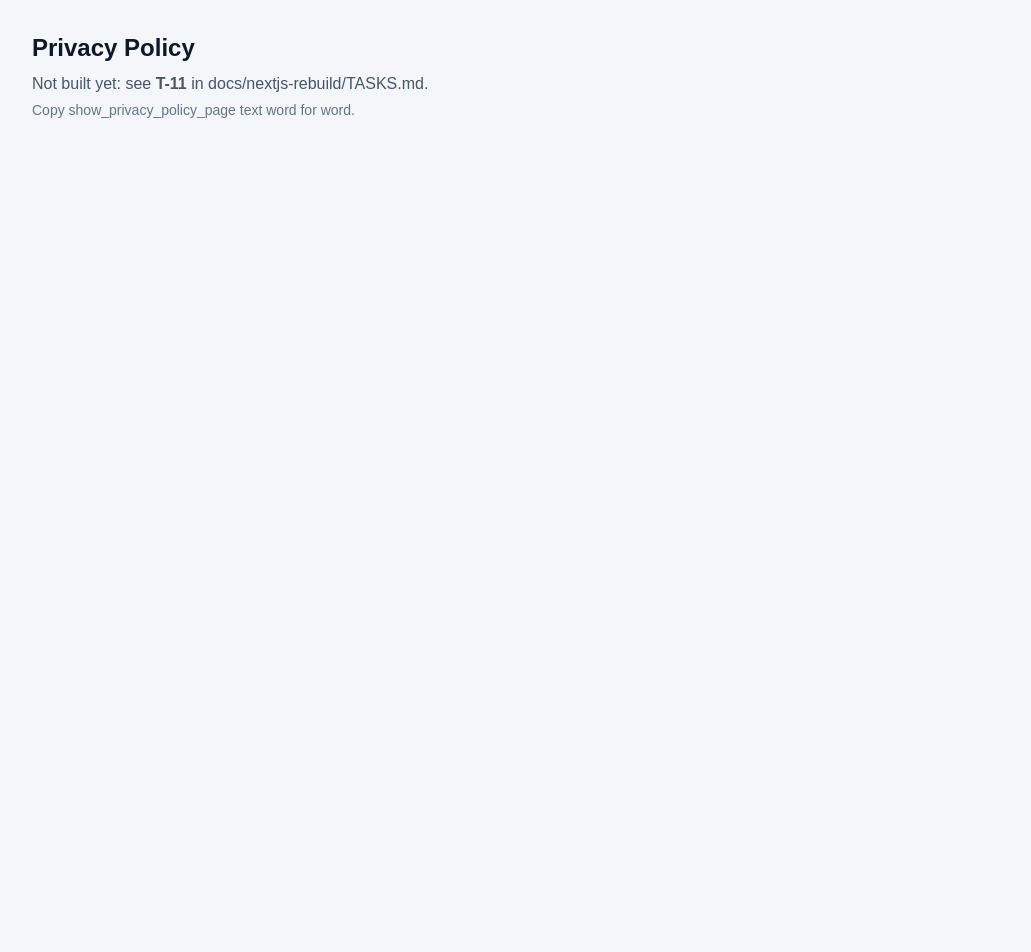
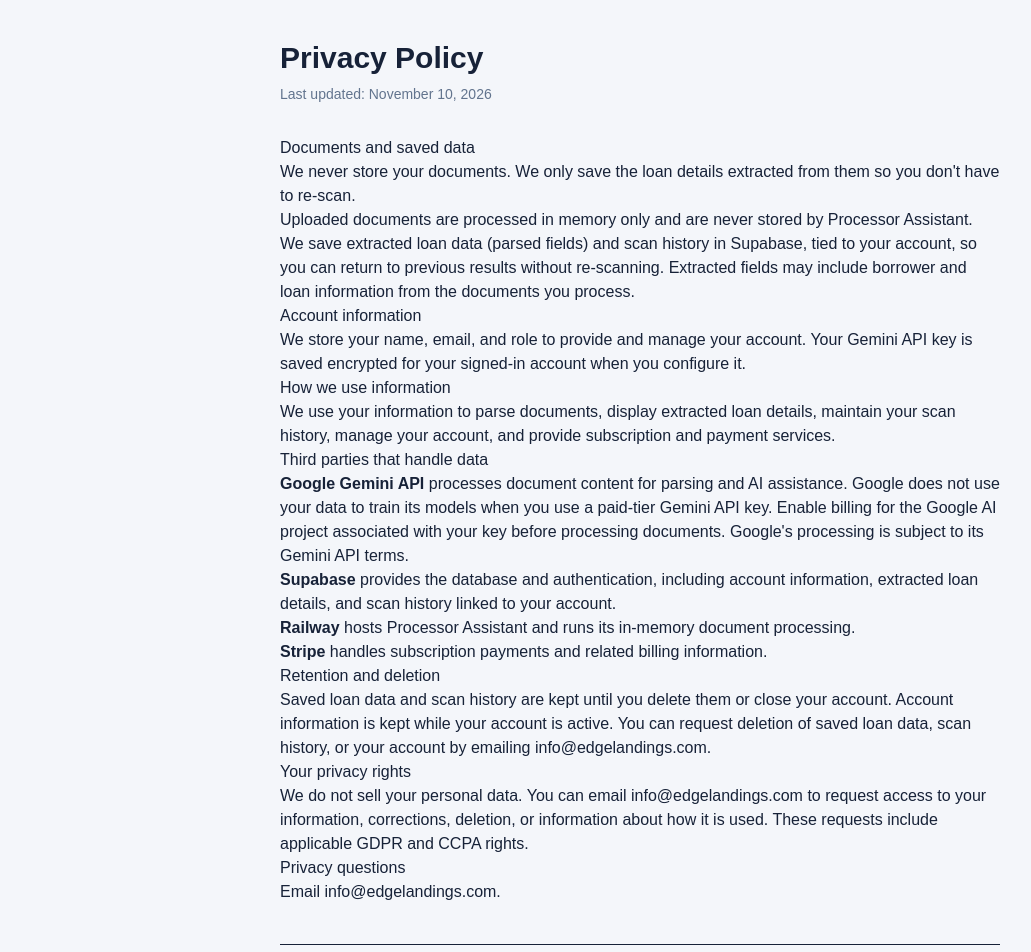
Before and after one commit to 145brice/Processor-Assistant, a Next.js app in the folder web/: page /privacy in a window 1280 px wide. Shown: the top 952 px of the page, without its empty margins (0-1031 px from the left). Before the commit the page ends 800 px from the top, so only its background shows below. Built offline with nearby package versions, Linux system fonts and the light colour scheme.

Commit message:
Add privacy and terms pages

```diff
--- a/web/src/app/privacy/page.tsx
+++ b/web/src/app/privacy/page.tsx
@@ -1,5 +1,31 @@
-import Placeholder from "@/components/Placeholder";
+import Link from "next/link";
 
 export default function Page() {
-  return <Placeholder title="Privacy Policy" task="T-11" notes="Copy show_privacy_policy_page text word for word." />;
+  return <main className="mx-auto max-w-3xl px-6 py-10">
+    <h1 className="text-3xl font-bold">Privacy Policy</h1>
+    <p className="mt-2 text-sm text-slate-500">Last updated: November 10, 2026</p>
+    <article className="prose prose-slate mt-8 max-w-none">
+      <h3>Documents and saved data</h3>
+      <p>We never store your documents. We only save the loan details extracted from them so you don&apos;t have to re-scan.</p>
+      <p>Uploaded documents are processed in memory only and are never stored by Processor Assistant. We save extracted loan data (parsed fields) and scan history in Supabase, tied to your account, so you can return to previous results without re-scanning. Extracted fields may include borrower and loan information from the documents you process.</p>
+      <h3>Account information</h3>
+      <p>We store your name, email, and role to provide and manage your account. Your Gemini API key is saved encrypted for your signed-in account when you configure it.</p>
+      <h3>How we use information</h3>
+      <p>We use your information to parse documents, display extracted loan details, maintain your scan history, manage your account, and provide subscription and payment services.</p>
+      <h3>Third parties that handle data</h3>
+      <ul>
+        <li><strong>Google Gemini API</strong> processes document content for parsing and AI assistance. Google does not use your data to train its models when you use a paid-tier Gemini API key. Enable billing for the Google AI project associated with your key before processing documents. Google&apos;s processing is subject to its <a href="https://ai.google.dev/gemini-api/terms">Gemini API terms</a>.</li>
+        <li><strong>Supabase</strong> provides the database and authentication, including account information, extracted loan details, and scan history linked to your account.</li>
+        <li><strong>Railway</strong> hosts Processor Assistant and runs its in-memory document processing.</li>
+        <li><strong>Stripe</strong> handles subscription payments and related billing information.</li>
+      </ul>
+      <h3>Retention and deletion</h3>
+      <p>Saved loan data and scan history are kept until you delete them or close your account. Account information is kept while your account is active. You can request deletion of saved loan data, scan history, or your account by emailing info@edgelandings.com.</p>
+      <h3>Your privacy rights</h3>
+      <p>We do not sell your personal data. You can email info@edgelandings.com to request access to your information, corrections, deletion, or information about how it is used. These requests include applicable GDPR and CCPA rights.</p>
+      <h3>Privacy questions</h3>
+      <p>Email info@edgelandings.com.</p>
+    </article>
+    <footer className="mt-10 border-t pt-4 text-center text-sm"><Link href="/privacy" className="text-blue-600">Privacy Policy</Link> <span className="mx-2">|</span> <Link href="/terms" className="text-blue-600">Terms of Service</Link></footer>
+  </main>;
 }
--- a/web/src/app/terms/page.tsx
+++ b/web/src/app/terms/page.tsx
@@ -1,5 +1,20 @@
-import Placeholder from "@/components/Placeholder";
+import Link from "next/link";
 
 export default function Page() {
-  return <Placeholder title="Terms of Service" task="T-11" notes="Copy show_terms_page text word for word." />;
+  return <main className="mx-auto max-w-3xl px-6 py-10">
+    <h1 className="text-3xl font-bold">Terms of Service</h1>
+    <p className="mt-2 text-sm text-slate-500">Last updated: November 10, 2026</p>
+    <article className="prose prose-slate mt-8 max-w-none">
+      <h3>Your responsibilities</h3>
+      <ul><li>Use Processor Assistant only for files and data you are authorized to handle.</li><li>Keep your account credentials secure.</li><li>Provide accurate information when using the service.</li></ul>
+      <h3>Data usage limits</h3>
+      <ul><li>Use the app for legitimate mortgage-processing and related business workflows.</li><li>Do not upload unlawful content or content that violates privacy, copyright, or confidentiality rules.</li></ul>
+      <h3>Acceptable use policy</h3>
+      <ul><li>Do not attempt to break, probe, or reverse engineer the service.</li><li>Do not abuse APIs, bypass limits, or interfere with service availability.</li><li>Do not use the service to send spam, malware, or fraudulent content.</li></ul>
+      <h3>Liability disclaimers</h3>
+      <ul><li>The service is provided &quot;as is&quot; without guarantees of uninterrupted operation.</li><li>You remain responsible for final review and compliance decisions on loan files and borrower communications.</li><li>To the fullest extent allowed by law, Processor Assistant is not liable for indirect or consequential damages.</li></ul>
+      <p>By using Processor Assistant, you agree to these terms.</p>
+    </article>
+    <footer className="mt-10 border-t pt-4 text-center text-sm"><Link href="/privacy" className="text-blue-600">Privacy Policy</Link> <span className="mx-2">|</span> <Link href="/terms" className="text-blue-600">Terms of Service</Link></footer>
+  </main>;
 }
```
